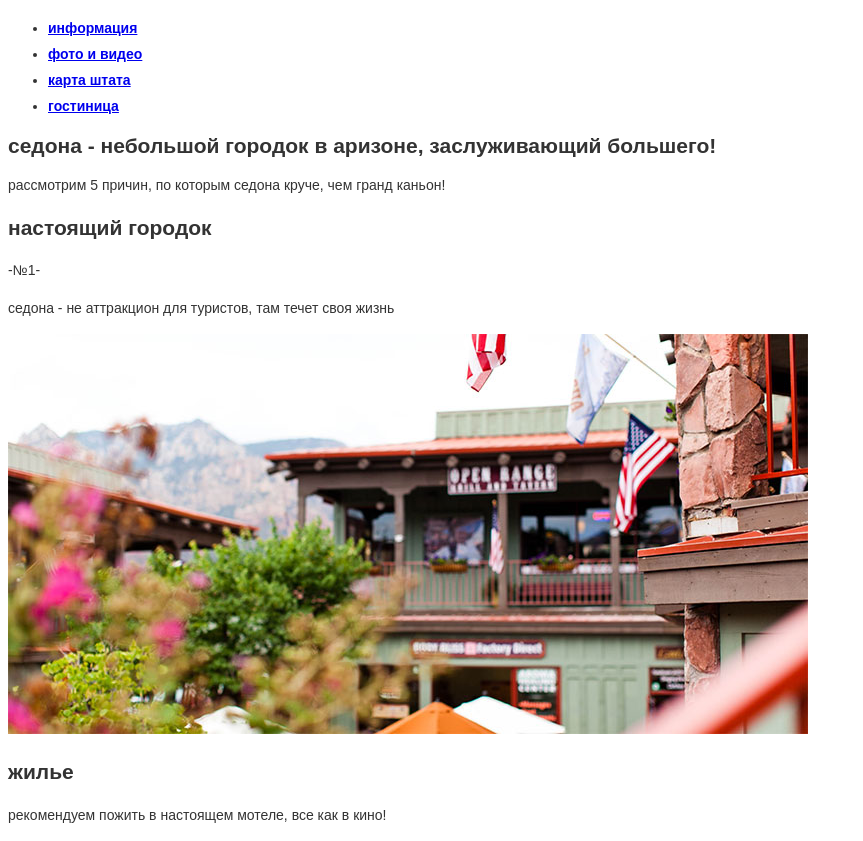
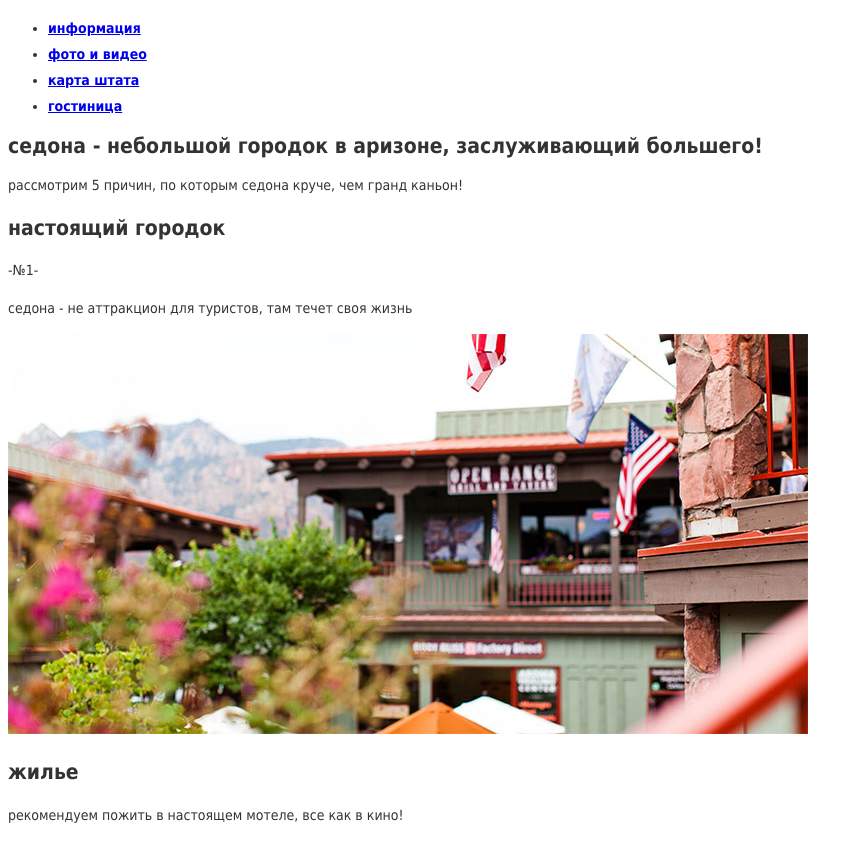
Before and after one commit to rosbiker/144507-sedona, a plain HTML site: page index.html in a window 1280 px wide. Shown: the part 84-925 px from the top of the page, without its empty margins (0-863 px from the left). Drawn offline with Linux system fonts and the light colour scheme.

Commit message:
Фотошоп для верстальщика 2

```diff
--- a/css/style.css
+++ b/css/style.css
@@ -1,26 +1,32 @@
 body {
-  font-family: PTSans, sans-serif;
+  font-family: "PTSans", "Tahoma", sans-serif;
   font-size: 14px;
   line-height: 24px;
   color: #333333;
 }
 
-h1{
+.title-content{
   font-size: 21px;
   line-height: 26px;
-  font-weight: bold;
+  font-weight: 700;
 }
 
-h2 {
+.description-title {
   font-size: 21px;
   line-height: 26px;
-  font-weight: bold;
+  font-weight: 700;
+}
+
+.recommedation-title {
+  font-size: 21px;
+  line-height: 26px;
+  font-weight: 700;
 }
 
 li.nav-item a {
   font-size: 14px;
   line-height: 26px;
-  font-weight: bold;
+  font-weight: 700;
 }
 
 /* .container-intro {
```
